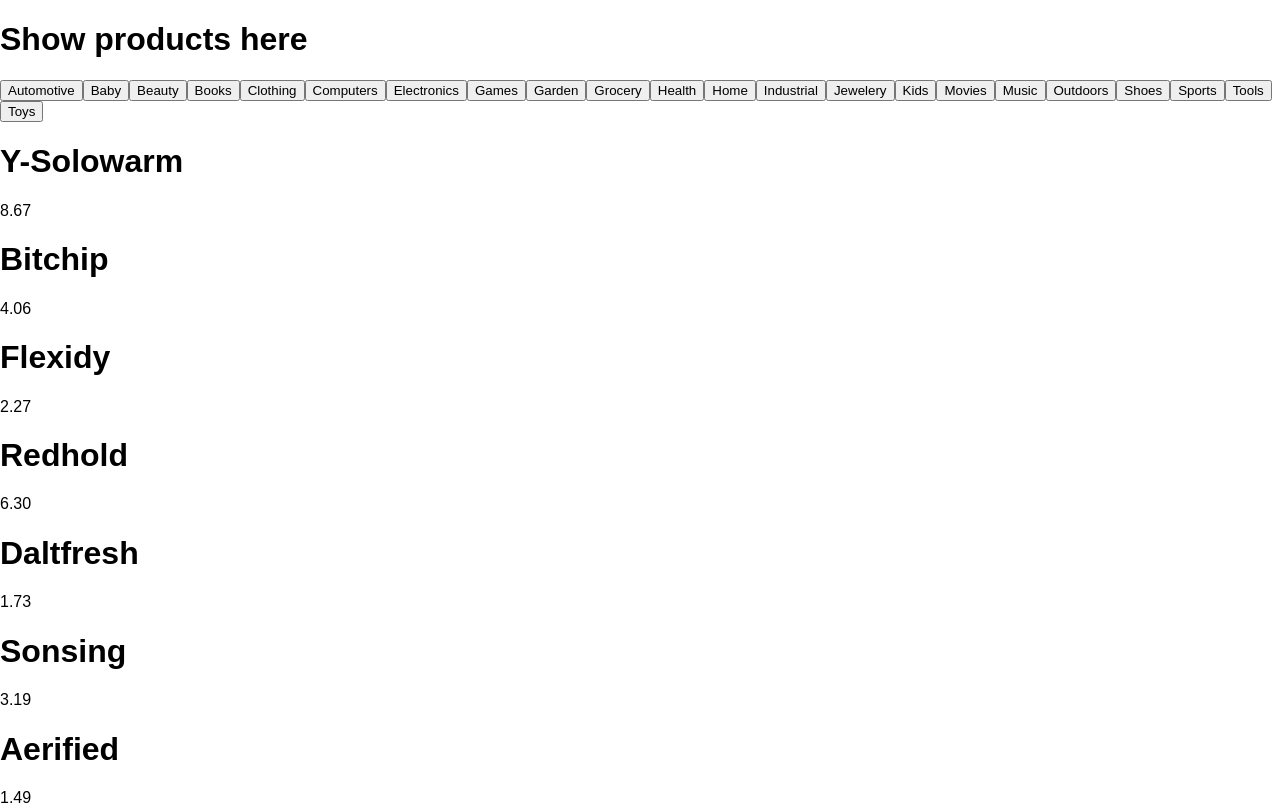
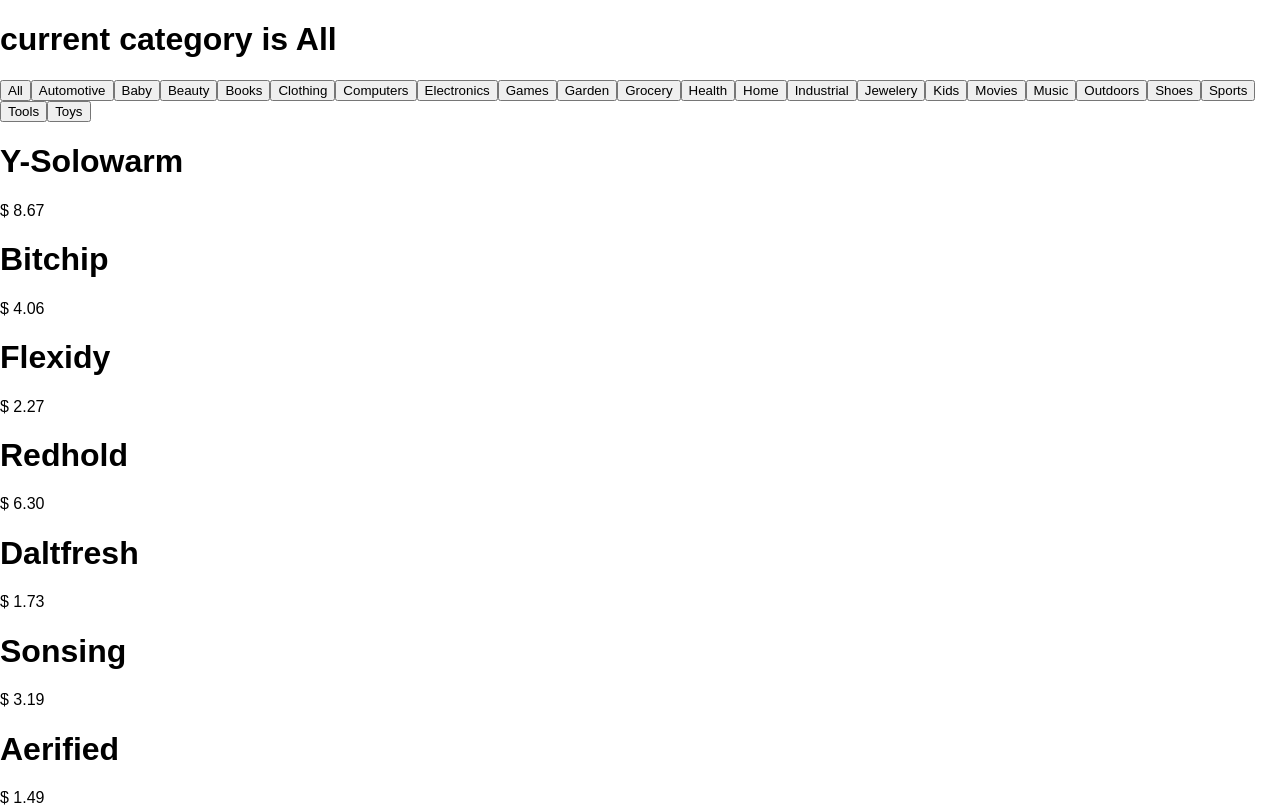
Before and after one commit to LucHighwalker/react-product-list, a React (Create React App) app: page / in a window 1280 px wide. Shown: the top 807 px of the page. Built offline with nearby package versions, Linux system fonts and the light colour scheme.

Commit message:
- Displaying items based category clicked.

```diff
--- a/src/App.js
+++ b/src/App.js
@@ -7,30 +7,47 @@ import Item from './components/item';
 import './App.css';
 
 class App extends React.Component {
+  state = {
+    currentCat: 'All'
+  };
+
   getCategories() {
     return categories.map(cat => (
       <span key={cat}>
-        <Button value={cat} />
+        <Button value={cat} onClick={c => this.changeCategory(c)} />
       </span>
     ));
   }
 
   getInventory() {
-    return inventory.map(({id, name, price}) => (
-      <Item
-        key={id}
-        name={name}
-        price={price}
-      />
-    ));
+    return inventory
+      .filter(
+        item =>
+          item.category === this.state.currentCat ||
+          this.state.currentCat === 'All'
+      )
+      .map(({ id, name, price }) => (
+        <Item key={id} name={name} price={price} />
+      ));
+  }
+
+  changeCategory(cat) {
+    this.setState({
+      currentCat: cat
+    });
   }
 
   render() {
     return (
       <div className="App">
-        <h1>Show products here</h1>
+        <h1>current category is {this.state.currentCat}</h1>
 
-        <div>{this.getCategories()}</div>
+        <div>
+          <span key='All'>
+            <Button value='All' onClick={c => this.changeCategory(c)} />
+          </span>
+          {this.getCategories()}
+        </div>
 
         <div>{this.getInventory()}</div>
       </div>
--- a/src/components/button.js
+++ b/src/components/button.js
@@ -1,5 +1,13 @@
 import React from 'react';
 
 export default function Button(props) {
-  return <button>{props.value}</button>;
+  return (
+    <button
+      onClick={() => {
+        props.onClick(props.value);
+      }}
+    >
+      {props.value}
+    </button>
+  );
 }
--- a/src/components/price.js
+++ b/src/components/price.js
@@ -1,5 +1,5 @@
 import React from 'react';
 
 export default function Price(props) {
-  return <p>{props.value}</p>;
+  return <p>$ {props.value}</p>;
 }
```
